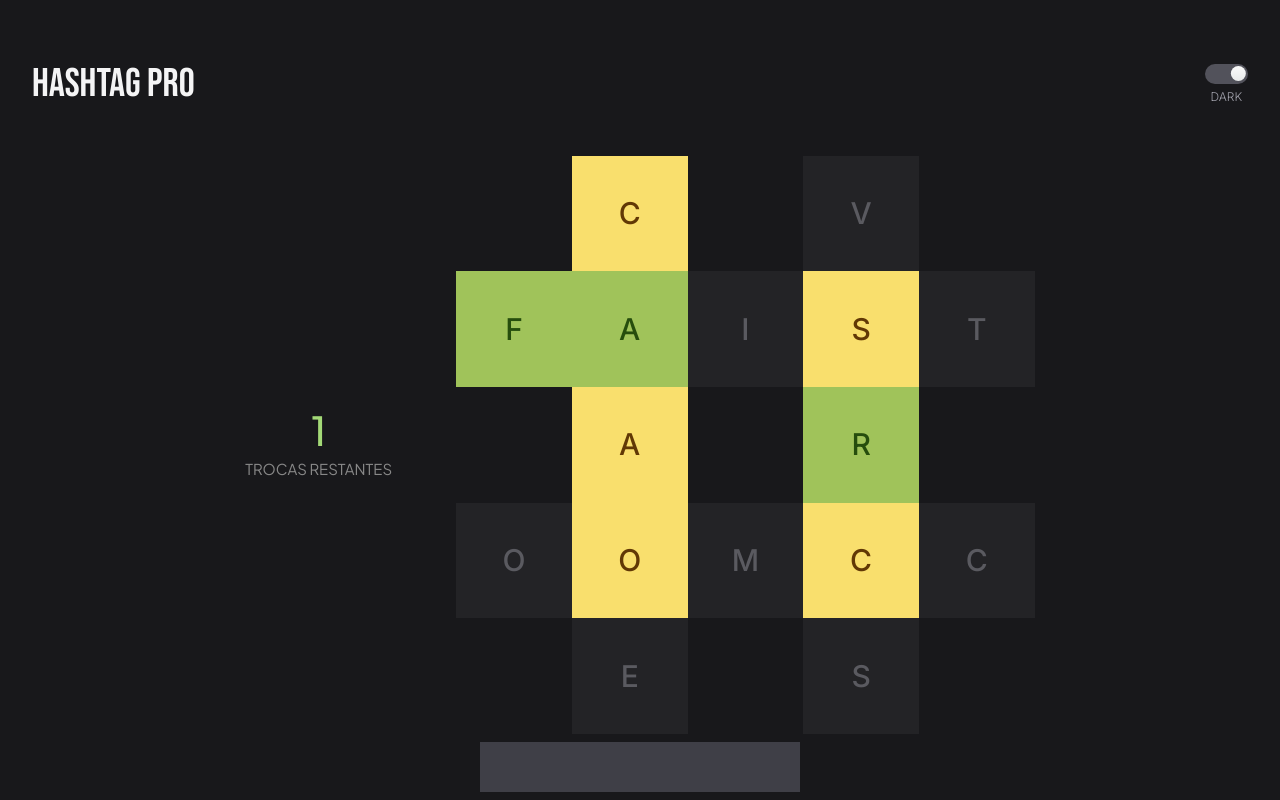
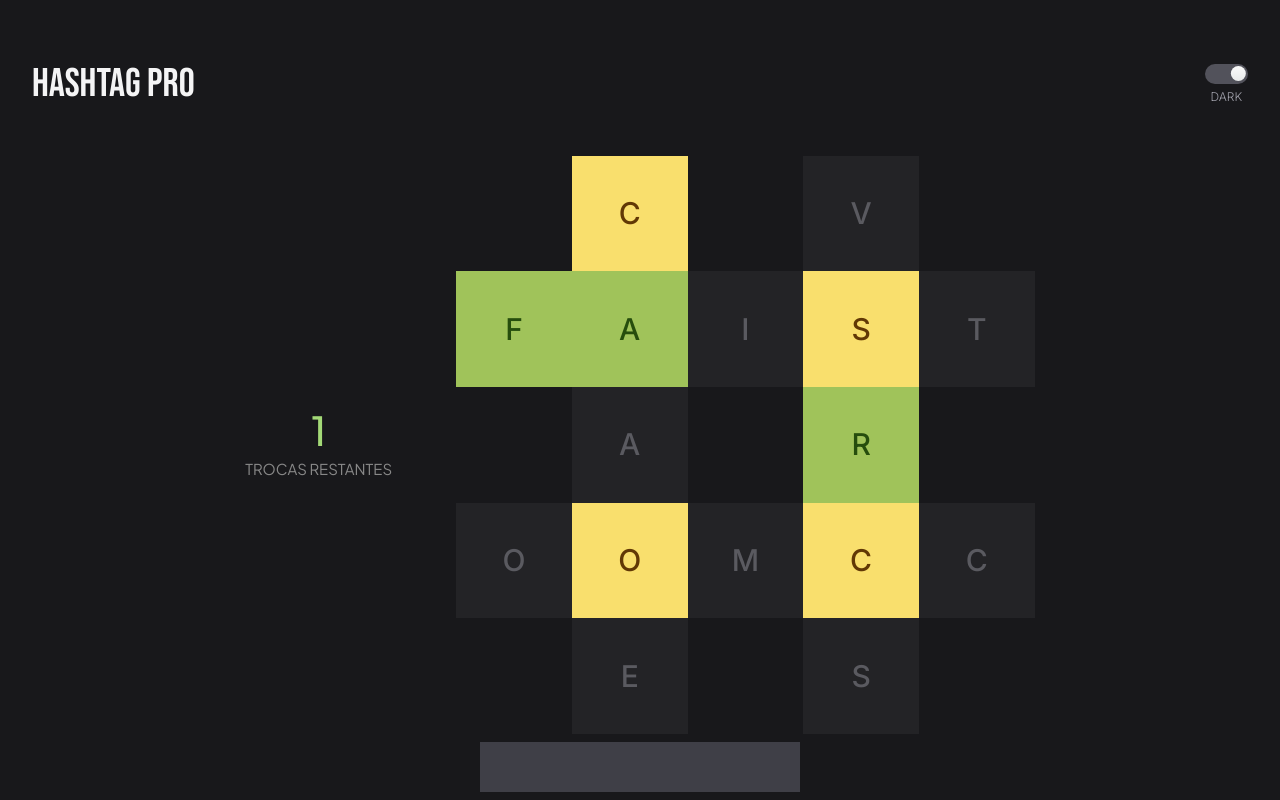
Before and after one commit to ivandomar/hashtag-pros, a React (Vite) app: page / in a window 1280 px wide. Built offline with nearby package versions, Linux system fonts and the light colour scheme.

Commit message:
fix: gray out tiles once a letter's slots are all correctly filled

```diff
--- a/src/Board.tsx
+++ b/src/Board.tsx
@@ -22,26 +22,49 @@ type BoardProps = {
 const RAW_TILES = boardConfig.tiles as RawTile[];
 const WORDS: Record<string, string | undefined> = boardConfig.words;
 
-function getTileVariant(col: number, row: number, letter: string): TileVariant {
-  const horizontalWord = WORDS[`row${row}`];
-  const verticalWord = WORDS[`col${col}`];
-  const correctLetter = horizontalWord?.[col - 1] ?? verticalWord?.[row - 1];
+function isLetterNeeded(word: string | undefined, letter: string, wordTiles: RawTile[], axis: "row" | "col"): boolean {
+  if (!word || !word.includes(letter)) {
+    return false;
+  }
 
-  if (letter === correctLetter) {
+  const requiredCount = [...word].filter((char) => char === letter).length;
+  const claimedCount = wordTiles.filter((tile) => {
+    const index = axis === "row" ? tile.col - 1 : tile.row - 1;
+
+    return word[index] === letter && tile.letter === letter;
+  }).length;
+
+  return claimedCount < requiredCount;
+}
+
+function getTileVariant(tile: RawTile, allTiles: RawTile[]): TileVariant {
+  const horizontalWord = WORDS[`row${tile.row}`];
+  const verticalWord = WORDS[`col${tile.col}`];
+  const correctLetter = horizontalWord?.[tile.col - 1] ?? verticalWord?.[tile.row - 1];
+
+  if (tile.letter === correctLetter) {
     return "green";
   }
 
-  if (horizontalWord?.includes(letter) || verticalWord?.includes(letter)) {
+  const rowTiles = allTiles.filter((other) => other.row === tile.row);
+  const colTiles = allTiles.filter((other) => other.col === tile.col);
+
+  if (
+    isLetterNeeded(horizontalWord, tile.letter, rowTiles, "row") ||
+    isLetterNeeded(verticalWord, tile.letter, colTiles, "col")
+  ) {
     return "yellow";
   }
 
   return "gray";
 }
 
+function withVariants(rawTiles: RawTile[]): BoardTile[] {
+  return rawTiles.map((tile) => ({ ...tile, variant: getTileVariant(tile, rawTiles) }));
+}
+
 function Board({ movesLeft, onSwap }: BoardProps) {
-  const [tiles, setTiles] = useState<BoardTile[]>(() =>
-    RAW_TILES.map((tile) => ({ ...tile, variant: getTileVariant(tile.col, tile.row, tile.letter) })),
-  );
+  const [tiles, setTiles] = useState<BoardTile[]>(() => withVariants(RAW_TILES));
   const [selectedPosition, setSelectedPosition] = useState<number | null>(null);
   const [hasWon, setHasWon] = useState(false);
   const [showMovesExhaustedDialog, setShowMovesExhaustedDialog] = useState(false);
@@ -82,17 +105,19 @@ function Board({ movesLeft, onSwap }: BoardProps) {
       return;
     }
 
-    const nextTiles = tiles.map((tile) => {
+    const nextRawTiles = tiles.map((tile) => {
       if (tile.position === selectedPosition) {
-        return { ...tile, letter: second.letter, variant: getTileVariant(tile.col, tile.row, second.letter) };
+        return { ...tile, letter: second.letter };
       }
 
       if (tile.position === position) {
-        return { ...tile, letter: first.letter, variant: getTileVariant(tile.col, tile.row, first.letter) };
+        return { ...tile, letter: first.letter };
       }
 
       return tile;
     });
+
+    const nextTiles = withVariants(nextRawTiles);
 
     setTiles(nextTiles);
     setSelectedPosition(null);
```
